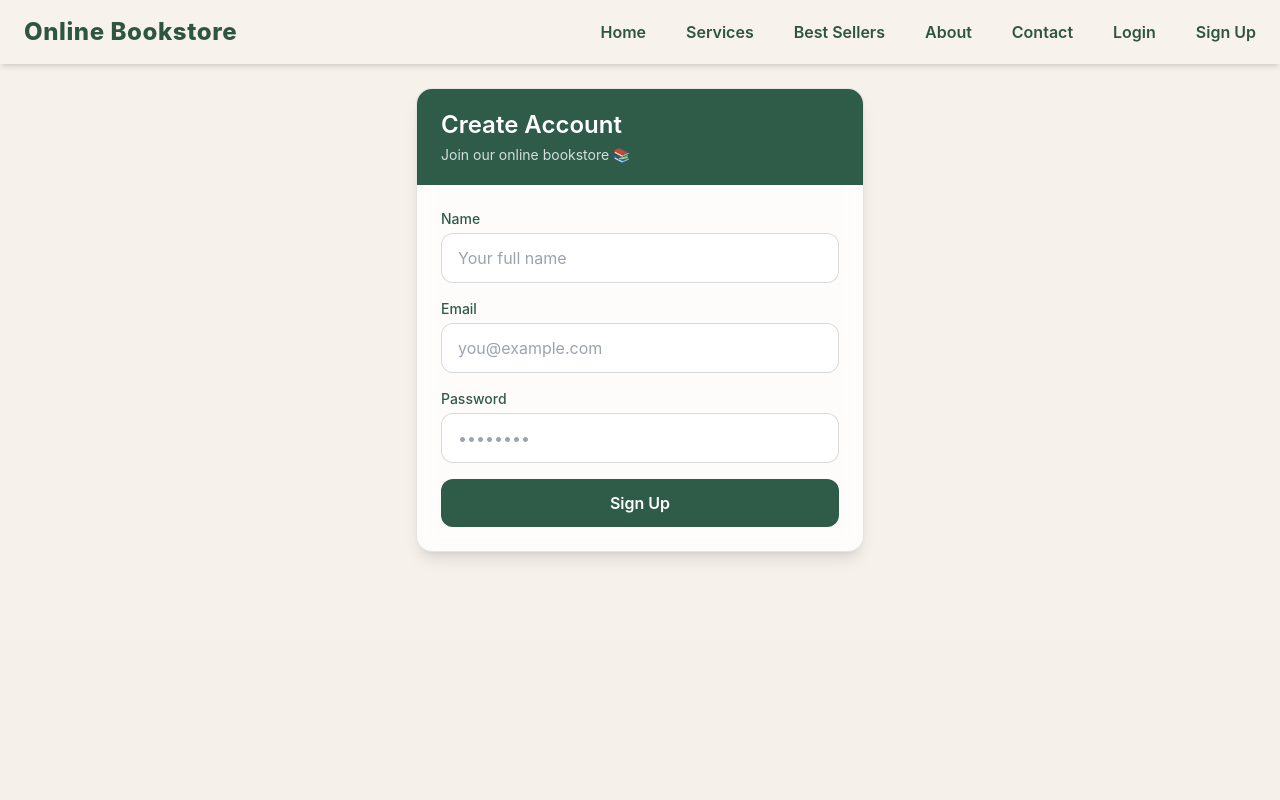
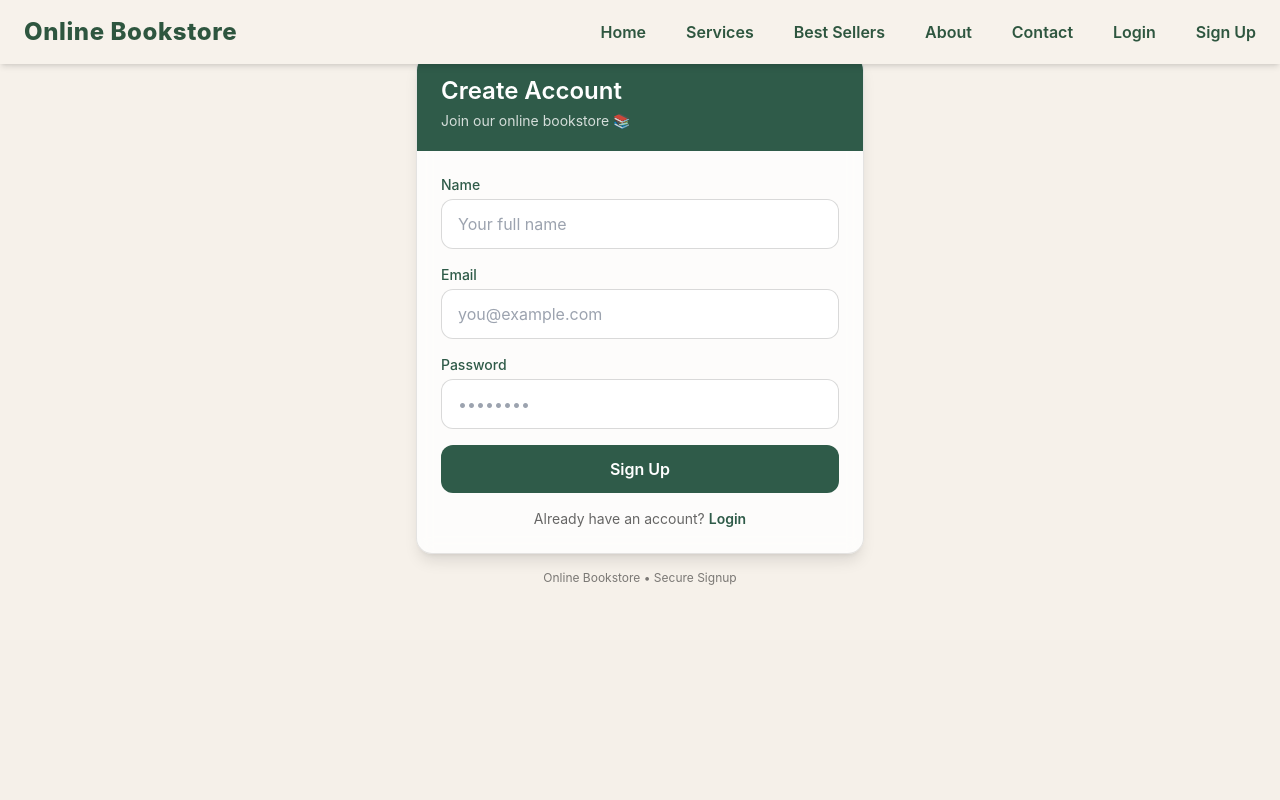
Before and after one commit to rimaejel143/online-bookstore, a React (Create React App) app in the folder frontend/: page /signup in a window 1280 px wide. Shown: the top 800 px of the page. Built offline with nearby package versions, Linux system fonts and the light colour scheme.

Commit message:
add file signup

```diff
--- a/frontend/src/pages/Signup.jsx
+++ b/frontend/src/pages/Signup.jsx
@@ -101,10 +101,21 @@ function Signup(){
             >
               {loading ? "Creating account..." : "Sign Up"}
             </button>
-
+            <div className="text-center text-sm text-black/60">
+              Already have an account?{" "}
+              <Link
+                to="/login"
+                className="font-semibold text-[#2f5b49] hover:underline"
+              >
+                Login
+              </Link>
+            </div>
          </form>
 
             </div>
+             <p className="text-center text-xs text-black/50 mt-4">
+          Online Bookstore • Secure Signup
+        </p>
 
         </div>
         </div>
```
